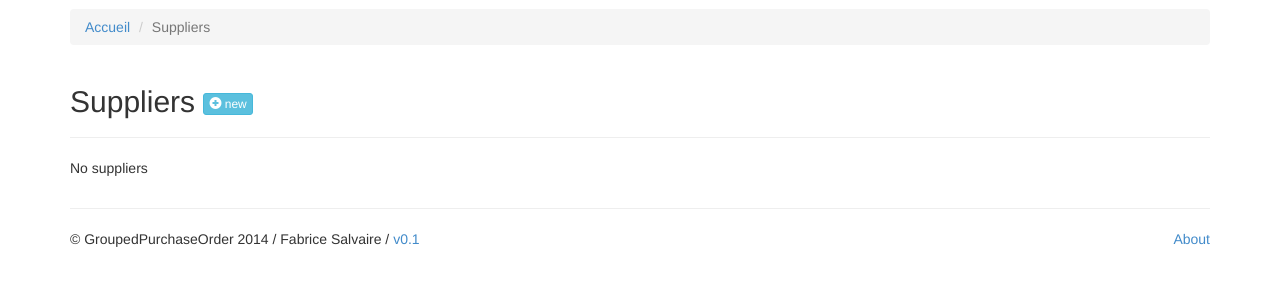
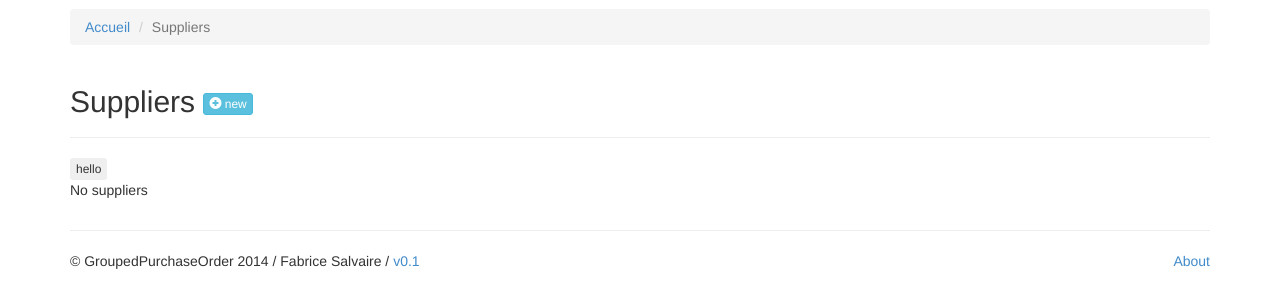
Before and after one commit to FabriceSalvaire/grouped-purchase-order, a Django app: page /suppliers/ in a window 1280 px wide. Shown: the part 51-359 px from the top of the page. Run offline with Django 3.2, Linux system fonts and the light colour scheme; the visitor is signed in with stand-in values (Sample User, id 1); data that the repository does not hold is empty; some libraries are stand-ins or nearby versions.

Commit message:
Ajax test

```diff
--- a/GroupedPurchaseOrder/templates/GroupedPurchaseOrder/supplier/index.html
+++ b/GroupedPurchaseOrder/templates/GroupedPurchaseOrder/supplier/index.html
@@ -3,6 +3,22 @@
 {% load bootstrap %}
 
 {% block title %}{% trans "Suppliers" %}{% endblock %}
+
+{% block head %}
+<script type="text/javascript" src="{% static 'GroupedPurchaseOrder/js/jquery-v1.11.1.min.js' %}"></script>
+<script type="text/javascript" src="{% static 'django_ajax/js/jquery.ajax.js' %}"></script>
+<script type="text/javascript">
+ function hello_callback()
+ {
+   ajaxGet('/ajax/hello', function(content)
+	   {
+	     //onSuccess
+	     // alert(content.result);
+	     $("ul#foo").append("<li>" + content.result + "</li>");
+	   })
+ }
+</script>
+{% endblock %}
 
 {% block nav-suppliers %}active{% endblock %}
 
@@ -20,6 +36,10 @@
       {% bootstrap_icon 'plus-sign' %}
     {% trans "new" %}</a></h2>
 </div>
+
+<ul id="foo">
+</ul>
+<button class="btn btn-xs" onclick="hello_callback()">{% trans "hello" %}</button>
 
 <div class="row">
   {% include 'GroupedPurchaseOrder/message.html' %}
--- a/GroupedPurchaseOrder/urls.py
+++ b/GroupedPurchaseOrder/urls.py
@@ -164,6 +164,13 @@ urlpatterns += patterns('GroupedPurchaseOrder.views.order',
         name='orders.delete'),
 )
 
+# Ajax test
+urlpatterns += patterns('GroupedPurchaseOrder.views.ajax',
+    url(r'^ajax/hello$',
+        'hello',
+        name='ajax.hello'),
+)
+
 ####################################################################################################
 #
 # End
--- a/mysite/settings.py
+++ b/mysite/settings.py
@@ -74,6 +74,7 @@ INSTALLED_APPS = (
     'django.contrib.sessions',
     'django.contrib.staticfiles',
     # 'django_bootstrap_breadcrumbs',
+    'django_ajax',
     'GroupedPurchaseOrder',
 )
 
```
Also changed, not shown: GroupedPurchaseOrder/views/ajax.py (added, +26 -0 lines).
